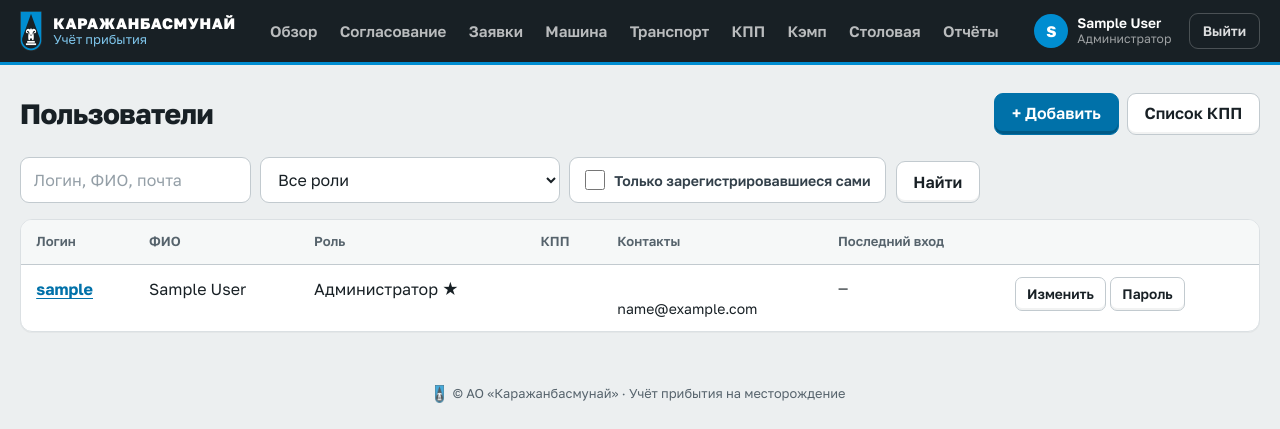
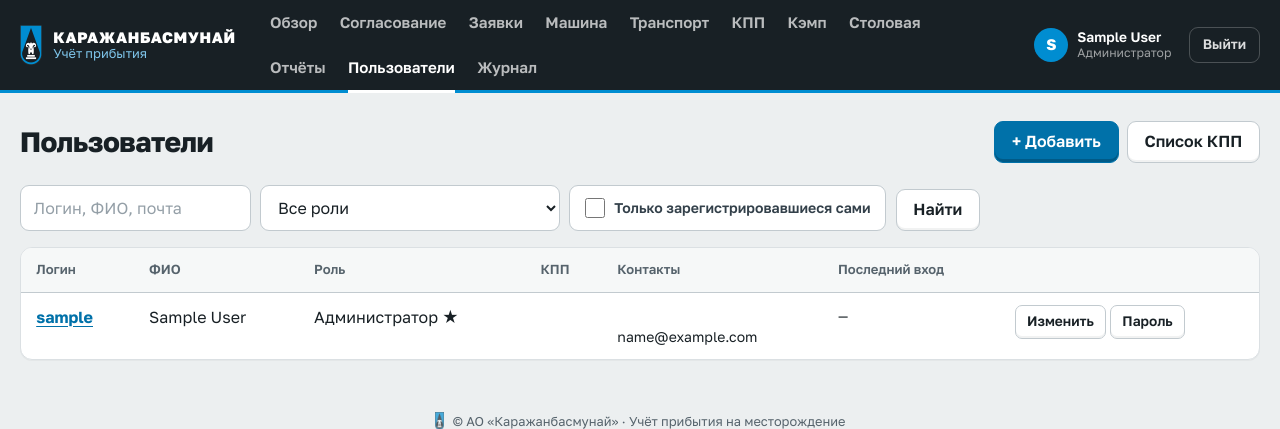
Before and after one commit to nurdauletotegenov123-commits/kbm-arrivals, a Django app: page /users/ in a window 1280 px wide. Shown: the top 429 px of the page. Run offline with Django 5.2, Linux system fonts and the light colour scheme; the visitor is signed in with stand-in values (Sample User, id 1); data comes from the database, SQL or seed files in the repository.

Commit message:
Меню переносится на вторую строку: у администратора «Пользователи» и «Журнал» уходили за край
Co-Authored-By: Claude Opus 5.5 <noreply@anthropic.com>

```diff
--- a/static/css/app.css
+++ b/static/css/app.css
@@ -603,11 +603,10 @@ details.card > summary::-webkit-details-marker { display: none; }
 /* --------------------------------------------------------------------------
    Телефон: таблицы карточками, меню в несколько строк
    -------------------------------------------------------------------------- */
-@media (max-width: 860px) {
-  /* все разделы видны сразу, без горизонтальной прокрутки меню */
-  .nav { flex-wrap: wrap; overflow: visible; }
-  .nav a { min-height: 44px; }
-}
+/* все разделы видны сразу: меню переносится на вторую строку, а не уходит за край
+   (у администратора 10 пунктов — «Пользователи» и «Журнал» прятались справа) */
+.nav { flex-wrap: wrap; overflow: visible; }
+.nav a { min-height: 44px; }
 @media (max-width: 640px) {
   table.stack thead { display: none; }
   table.stack, table.stack tbody, table.stack tr { display: block; width: 100%; }
```
